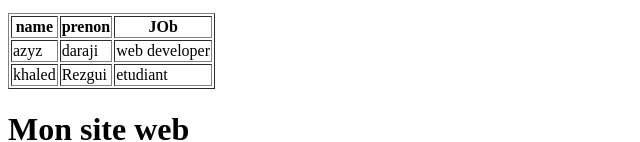
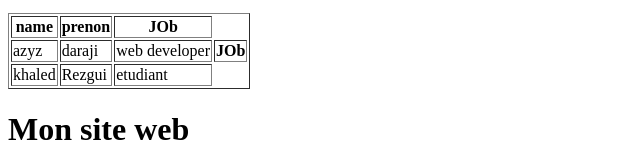
Before and after one commit to Khaledrezgui88/CHP-HTML, a plain HTML site: page index.html in a window 1280 px wide. Shown: the part 1539-1681 px from the top of the page, without its empty margins (0-640 px from the left). Drawn offline with Linux system fonts and the light colour scheme.

Commit message:
modif code

```diff
--- a/index.html
+++ b/index.html
@@ -92,6 +92,7 @@
       <td>azyz</td>
       <td>daraji</td>
       <td>web developer</td>
+      <th>JOb</th>
     </tr>
     <tr>
       <td>khaled</td>
```
